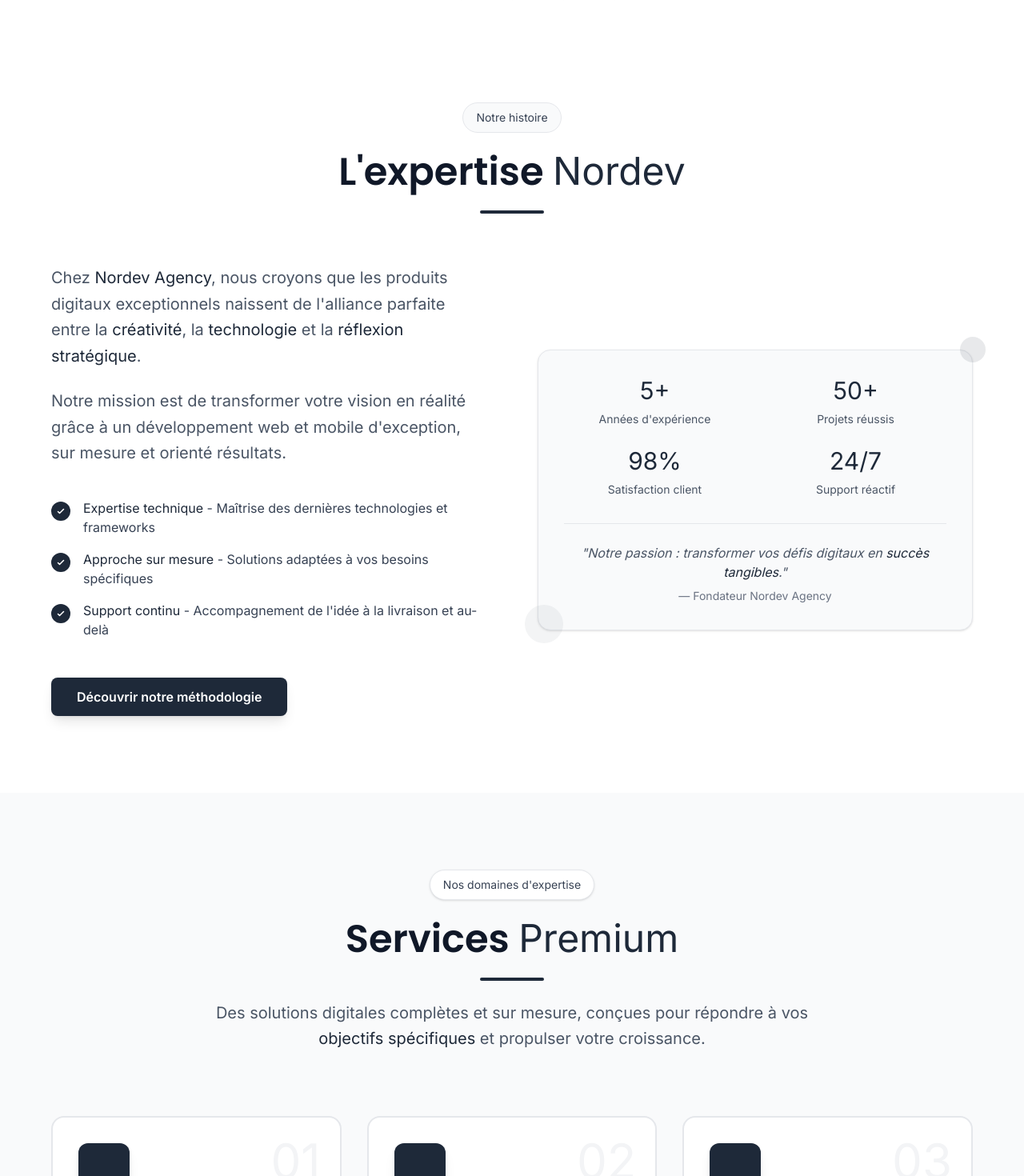
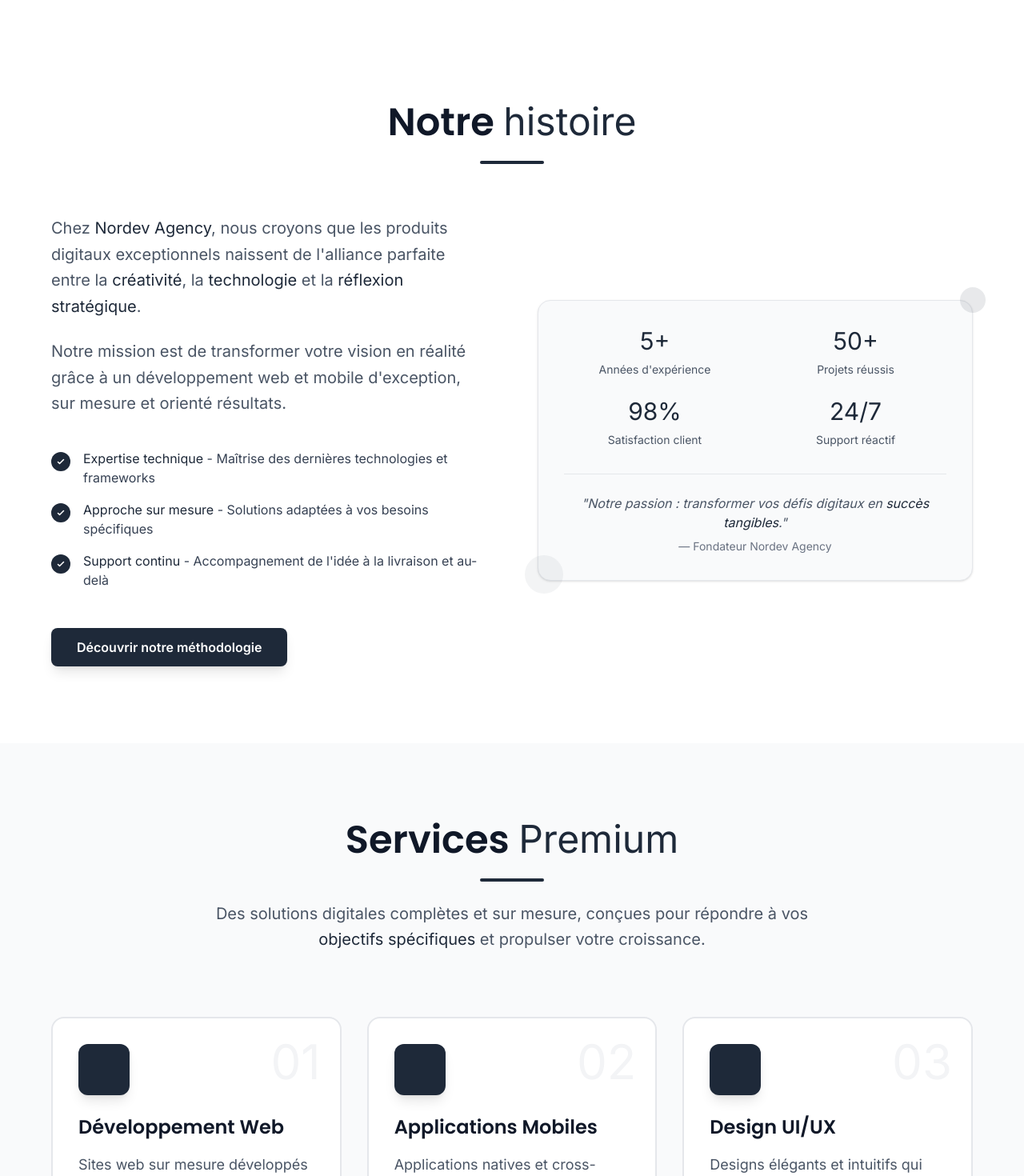
Before and after one commit to freddymk313/nordevagency, a Next.js app: page / in a window 1280 px wide. Shown: the part 880-2350 px from the top of the page at 80% size. Built offline with nearby package versions, Linux system fonts and the light colour scheme.

Commit message:
fixing error

```diff
--- a/components/About.tsx
+++ b/components/About.tsx
@@ -5,13 +5,13 @@ const About = () => {
         <div className="max-w-6xl mx-auto">
           {/* En-tête avec badge */}
           <div className="text-center mb-16">
-            <div className="inline-flex items-center gap-2 bg-gray-50 border border-gray-200 rounded-full px-4 py-2 mb-6">
+            {/* <div className="inline-flex items-center gap-2 bg-gray-50 border border-gray-200 rounded-full px-4 py-2 mb-6">
               <span className="text-sm font-medium text-gray-700">
                 Notre histoire
               </span>
-            </div>
+            </div> */}
             <h2 className="text-4xl md:text-5xl font-bold text-gray-900 mb-6">
-              L'expertise <span className="text-gray-800">Nordev</span>
+              Notre <span className="text-gray-800">histoire</span>
             </h2>
 
             <div className="w-20 h-1 bg-gray-800 mx-auto mb-8 rounded-full" />
--- a/components/Services.tsx
+++ b/components/Services.tsx
@@ -25,11 +25,6 @@ const Services = () => {
       <div className="container mx-auto px-6">
         {/* En-tête */}
         <div className="text-center mb-20">
-          <div className="inline-flex items-center gap-2 bg-white border border-gray-200 rounded-full px-4 py-2 mb-6 shadow-sm">
-            <span className="text-sm font-medium text-gray-700">
-              Nos domaines d'expertise
-            </span>
-          </div>
           <h2 className="text-4xl md:text-5xl font-bold text-gray-900 mb-6">
             Services <span className="text-gray-800">Premium</span>
           </h2>
@@ -93,20 +88,6 @@ const Services = () => {
             </div>
           ))}
         </div>
-
-        {/* Note additionnelle */}
-        <div className="text-center mt-16 max-w-2xl mx-auto">
-          <div className="bg-white border border-gray-200 rounded-2xl p-8 shadow-sm">
-            <p className="text-gray-600 text-lg">
-              <span className="font-semibold text-gray-800">Projet personnalisé ?</span> Nous adaptons
-              nos services à vos besoins spécifiques pour une solution parfaitement alignée avec
-              vos objectifs.
-            </p>
-            <button className="mt-6 border-2 border-gray-800 text-gray-800 px-8 py-3 rounded-lg hover:bg-gray-800 hover:text-white transition-all duration-300 font-semibold">
-              Discutons de votre projet
-            </button>
-          </div>
-        </div>
       </div>
     </section>
   );
```
